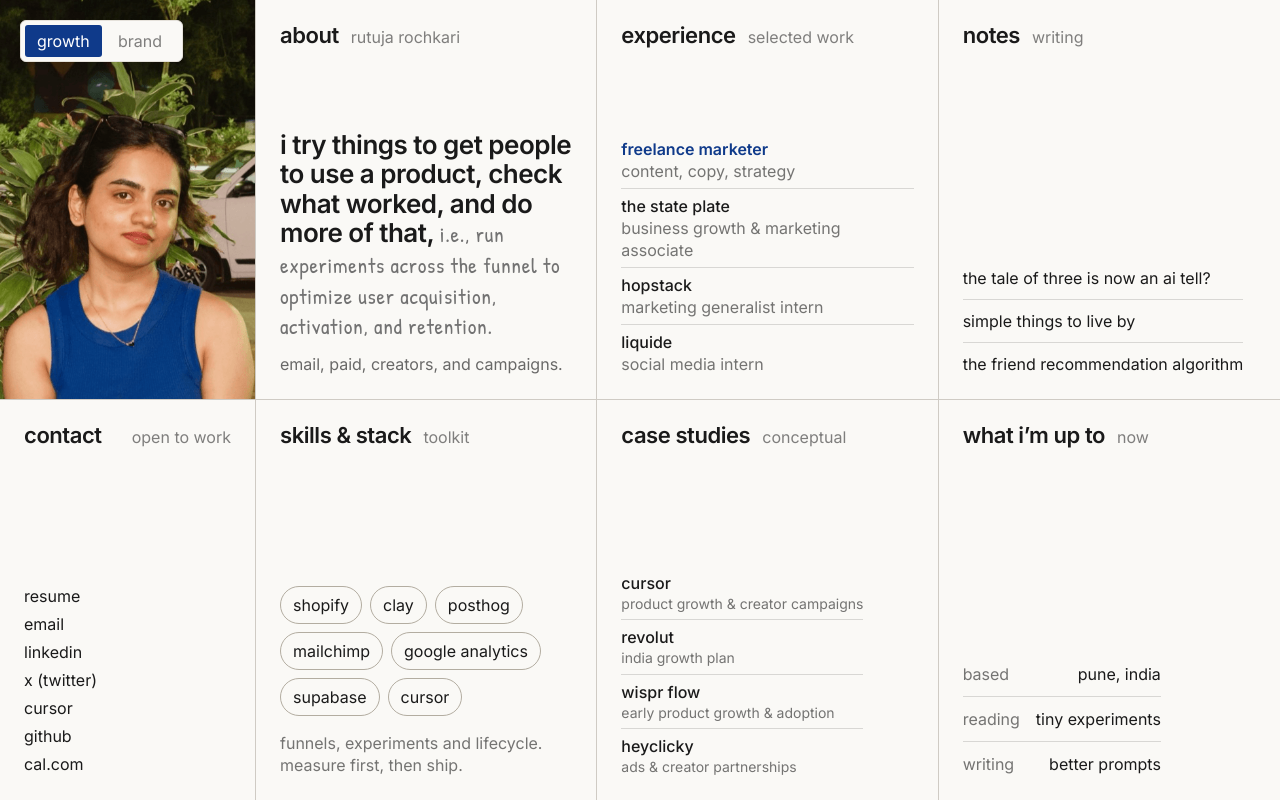
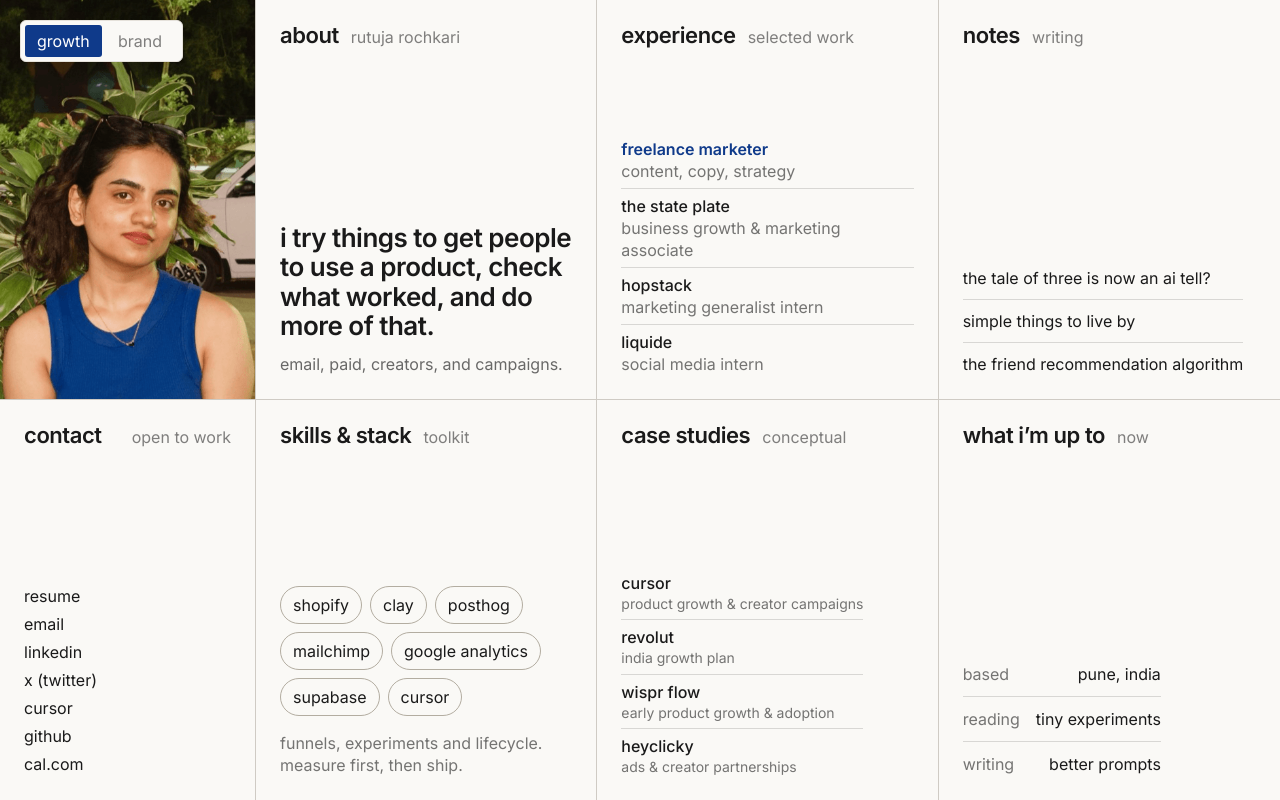
Before and after one commit to rutzonline/portfolio-site, a React (Vite) app: page / in a window 1280 px wide. Built offline with nearby package versions, Linux system fonts and the light colour scheme; the HTML template or start-up script is replaced by a standard one.

Commit message:
Restore original font and reveal blue Growth explanation on homepage hover

```diff
--- a/src/App.tsx
+++ b/src/App.tsx
@@ -732,26 +732,29 @@ function AboutExtras({ mode }: { mode: Mode }) {
   )
 }
 
-function AboutIntro({ intro, mode }: { intro: string; mode: Mode }) {
-  const accentStart = mode === "growth" ? intro.indexOf("i.e.,") : -1
-  if (accentStart < 0) return <>{intro}</>
-  return (
-    <>
-      {intro.slice(0, accentStart)}
-      <span className="font-accent">{intro.slice(accentStart)}</span>
-    </>
-  )
+function splitAboutIntro(intro: string, mode: Mode) {
+  const start = mode === "growth" ? intro.indexOf("i.e.,") : -1
+  return {
+    main: start < 0 ? intro : intro.slice(0, start).trimEnd().replace(/,$/, "."),
+    explanation: start < 0 ? null : intro.slice(start),
+  }
 }
 
 function PageBody({ page, mode }: { page: PageKey; mode: Mode }) {
   const brand = modeCopy[mode]
+  const intro = splitAboutIntro(brand.intro, mode)
   switch (page) {
     case "about":
       return (
         <>
-          <p className="max-w-3xl font-body-serif text-[clamp(26px,3.2vw,44px)] leading-[1.1] tracking-[-0.025em]">
-            <AboutIntro intro={brand.intro} mode={mode} />
-          </p>
+          <div className="flex max-w-3xl flex-col gap-3">
+            <p className="font-body-serif text-[clamp(26px,3.2vw,44px)] leading-[1.1] tracking-[-0.025em]">
+              {intro.main}
+            </p>
+            {intro.explanation && (
+              <p className="leading-snug text-[#0F3A8A]">{intro.explanation}</p>
+            )}
+          </div>
           <video
             controls
             playsInline
@@ -1372,6 +1375,7 @@ export default function App() {
   const previousPageRef = useRef(page)
   const casePage = page === "moodboard" && mode === "growth"
   const content = modeCopy[mode]
+  const aboutIntro = splitAboutIntro(content.intro, mode)
   const accent = mode === "growth" ? SAPPHIRE : "#E88D6D"
   const tint = (k: PageKey) => content.tints[k] ?? CREAM
 
@@ -1683,8 +1687,15 @@ export default function App() {
               <CardHeading detail="Rutuja Rochkari">About</CardHeading>
               <div className="mt-6 lg:mt-auto">
                 <p className="about-intro font-heading text-[24px] leading-[1.14] tracking-[-0.02em] xl:text-[26px]">
-                  <AboutIntro intro={content.intro} mode={mode} />
+                  {aboutIntro.main}
                 </p>
+                {aboutIntro.explanation && (
+                  <div className="about-explanation-reveal">
+                    <div>
+                      <p className="pt-3 leading-snug text-[#0F3A8A]">{aboutIntro.explanation}</p>
+                    </div>
+                  </div>
+                )}
                 <p className="mt-3 leading-snug text-[#1A1A1A]/65">
                   {mode === "growth"
                     ? "email, paid, creators, and campaigns."
--- a/src/index.css
+++ b/src/index.css
@@ -1,8 +1,7 @@
-@import url("https://fonts.googleapis.com/css2?family=Inter:wght@400;500;600&family=Patrick+Hand&display=swap");
+@import url("https://fonts.googleapis.com/css2?family=Inter:wght@400;500;600&display=swap");
 @import "tailwindcss";
 
 :root {
-  --font-accent: "Patrick Hand", cursive;
   font-family: "Inter", sans-serif;
   color: #1a1a1a;
   background: #faf9f6;
@@ -49,15 +48,6 @@ button {
 .font-heading {
   font-family: "Inter", sans-serif;
   font-weight: 900;
-}
-
-.font-accent {
-  font-family: var(--font-accent);
-  font-size: 0.82em;
-  font-weight: 400;
-  line-height: 1.25;
-  letter-spacing: 0.035em;
-  color: #727272;
 }
 
 .font-body-serif {
@@ -289,3 +279,35 @@ a[href],
     animation: none;
   }
 }
+
+/* The bottom-aligned About text moves upward as the explanation opens. */
+.about-explanation-reveal {
+  display: grid;
+  grid-template-rows: 0fr;
+  opacity: 0;
+  visibility: hidden;
+  transition: grid-template-rows 280ms ease, opacity 180ms ease;
+}
+
+.about-explanation-reveal > div {
+  min-height: 0;
+  overflow: hidden;
+}
+
+.card-link:focus-visible .about-explanation-reveal {
+  grid-template-rows: 1fr;
+  opacity: 1;
+  visibility: visible;
+}
+
+@media (hover: hover) {
+  .card-link:hover .about-explanation-reveal {
+    grid-template-rows: 1fr;
+    opacity: 1;
+    visibility: visible;
+  }
+}
+
+@media (prefers-reduced-motion: reduce) {
+  .about-explanation-reveal { transition: none; }
+}
```
